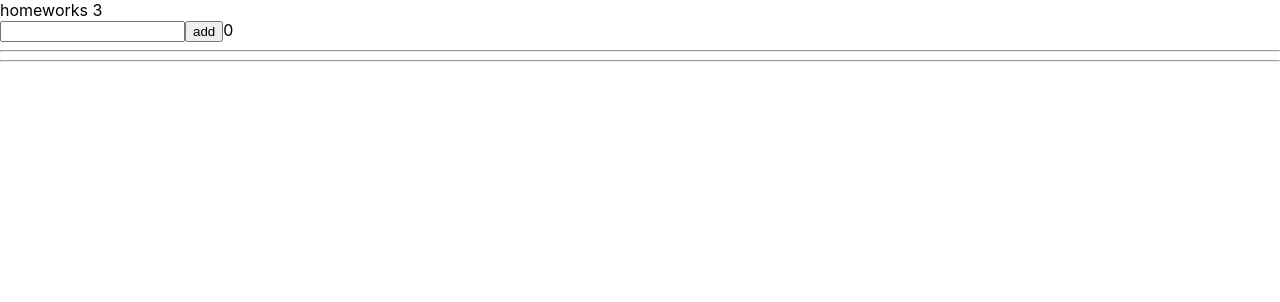
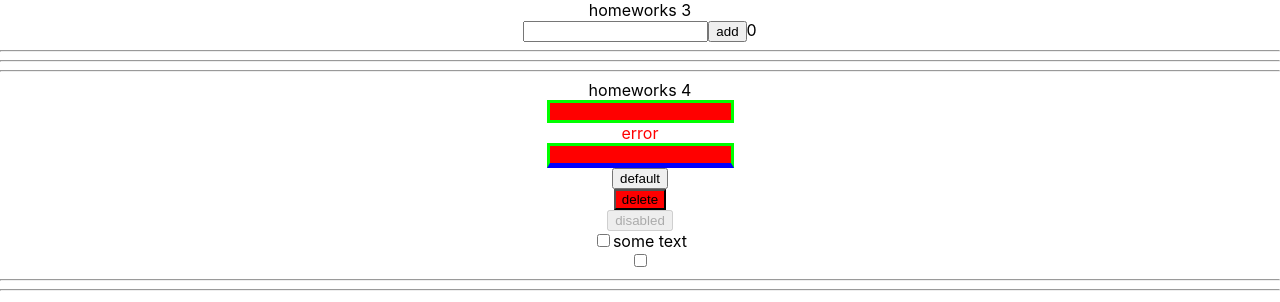
Before and after one commit to AntonKrasouski88/homework, a React (Create React App) app: page / in a window 1280 px wide. Shown: the part 495-797 px from the top of the page. Built offline with nearby package versions, Linux system fonts and the light colour scheme.

Commit message:
refactor: App.module

```diff
--- a/src/p1-main/m1-ui/u1-app/App.module.css
+++ b/src/p1-main/m1-ui/u1-app/App.module.css
@@ -1,3 +1,4 @@
 .App {
-
+    margin: 0 auto;
+    text-align: center;
 }
--- a/src/p1-main/m1-ui/u1-app/App.tsx
+++ b/src/p1-main/m1-ui/u1-app/App.tsx
@@ -3,6 +3,7 @@ import s from './App.module.css'
 import HW1 from '../../../p2-homeworks/h1/HW1'
 import HW2 from "../../../p2-homeworks/h2/HW2";
 import HW3 from "../../../p2-homeworks/h3/HW3";
+import HW4 from "../../../p2-homeworks/h4/HW4";
 
 
 function App() {
@@ -12,7 +13,7 @@ function App() {
             <HW1/>
             <HW2/>
             <HW3/>
-            {/*<HW4/>*/}
+            <HW4/>
             {/*<HW5/>*/}
 
         </div>
--- a/src/p2-homeworks/h4/HW4.tsx
+++ b/src/p2-homeworks/h4/HW4.tsx
@@ -34,7 +34,7 @@ function HW4() {
                 />
 
                 <SuperInputText
-                    className={s.blue} // проверьте, рабоет ли смешивание классов
+                    className={s.blue} // проверьте, работает ли смешивание классов
                 />
 
                 {/*----------------------------------------------------*/}
@@ -44,7 +44,7 @@ function HW4() {
                 </SuperButton>
 
                 <SuperButton
-                    red // пропсу с булевым значением не обязательно указывать true
+                    red // пропсу с булевым значением необязательно указывать true
                     onClick={showAlert}
                 >
                     delete {/*// название кнопки попадёт в children*/}
--- a/src/p2-homeworks/h4/common/c2-SuperButton/SuperButton.tsx
+++ b/src/p2-homeworks/h4/common/c2-SuperButton/SuperButton.tsx
@@ -24,4 +24,4 @@ const SuperButton: React.FC<SuperButtonPropsType> = (
     )
 }
 
-export default SuperButton
+export default  SuperButton
```
